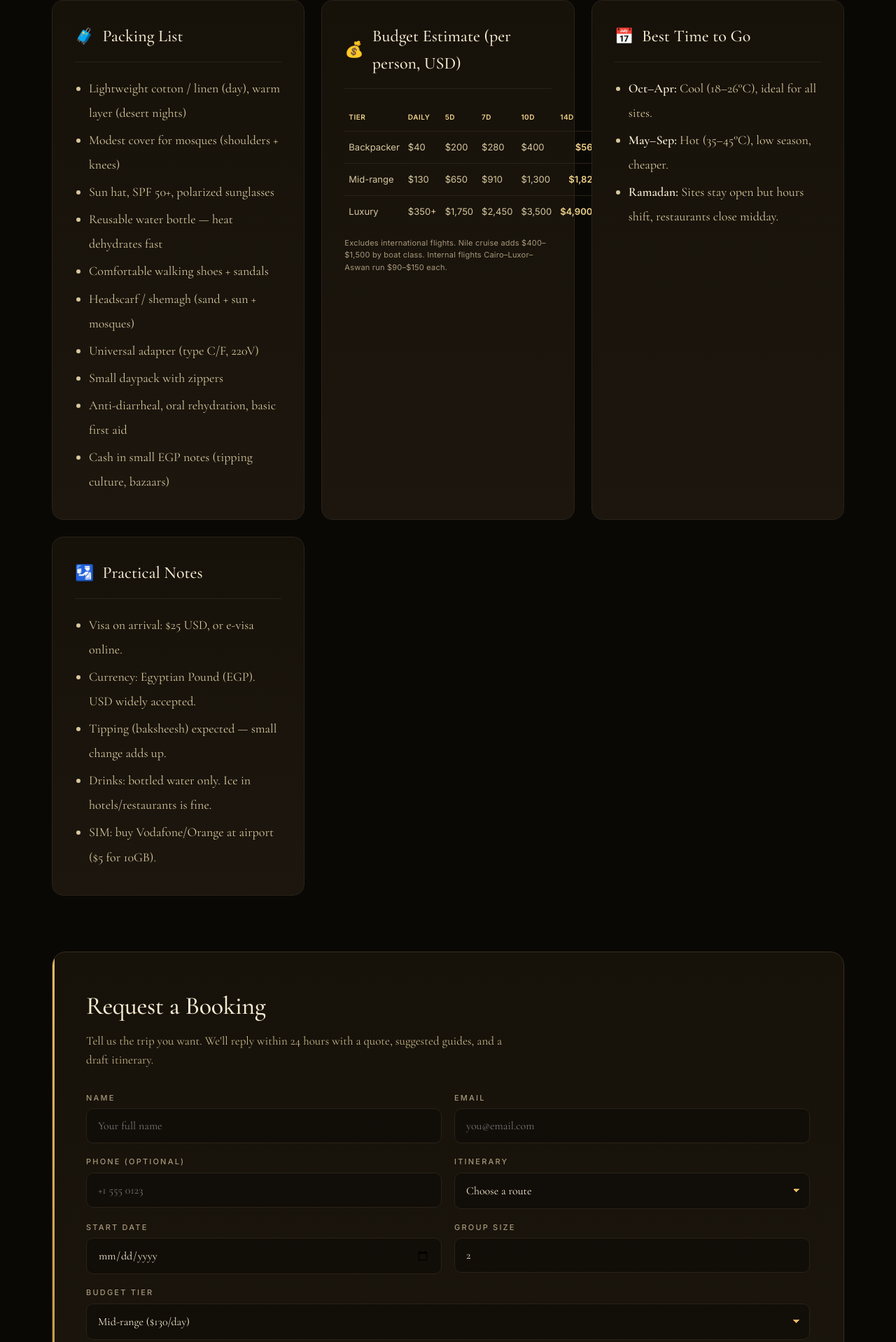
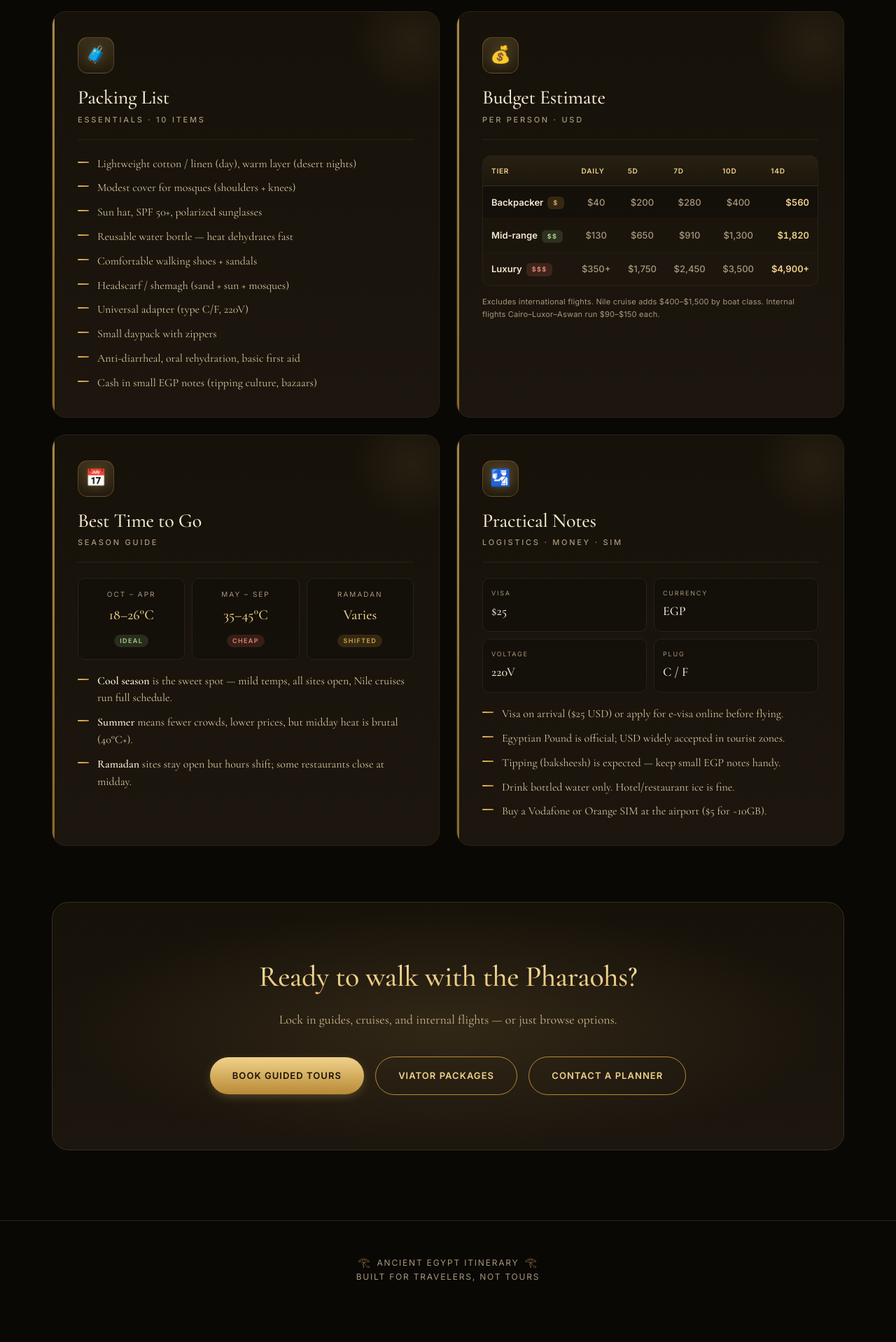
Before and after one commit to soumya0x/egypt, a website: page public/index.html in a window 1280 px wide. Shown: the part 2559-4477 px from the top of the page at 70% size. After the commit the page ends 4441 px from the top, so only its background shows below. Drawn offline with nearby package versions, Linux system fonts and the light colour scheme.

Commit message:
redesign extras grid: 2x2 premium cards with seasons + quick-facts

```diff
--- a/public/index.html
+++ b/public/index.html
@@ -191,69 +191,6 @@
   }
   .intro em{color:var(--accent);font-style:italic}
 
-  /* ====== FORMS ====== */
-  .form-section{
-    margin-top:80px;
-    background:linear-gradient(180deg,var(--panel) 0%,var(--panel-2) 100%);
-    border:1px solid var(--line-2);
-    border-radius:20px;
-    padding:48px;
-    position:relative;
-    overflow:hidden;
-  }
-  .form-section::before{
-    content:"";position:absolute;left:0;top:0;bottom:0;width:3px;
-    background:linear-gradient(180deg,var(--gold),var(--gold-2));
-  }
-  .form-section h2{
-    font-family:var(--serif);
-    font-size:36px;
-    font-weight:500;
-    color:#f5ead0;
-    margin:0 0 8px;
-    letter-spacing:-.01em;
-  }
-  .form-section .lead{color:#c8b78a;margin-bottom:32px;font-size:17px;max-width:600px}
-  .form-grid{display:grid;grid-template-columns:1fr 1fr;gap:18px}
-  .form-grid .full{grid-column:1/-1}
-  .form-row{display:flex;flex-direction:column;gap:6px}
-  .form-row label{
-    font-family:var(--sans);
-    font-size:11px;letter-spacing:.2em;text-transform:uppercase;
-    color:var(--ink-dim);
-    font-weight:500;
-  }
-  .form-row input,.form-row select,.form-row textarea{
-    background:rgba(0,0,0,.3);
-    border:1px solid var(--line);
-    border-radius:10px;
-    padding:14px 16px;
-    color:#f5ead0;
-    font-family:var(--serif);
-    font-size:16px;
-    transition:border-color .2s,background .2s;
-  }
-  .form-row textarea{resize:vertical;min-height:120px;line-height:1.5}
-  .form-row input:focus,.form-row select:focus,.form-row textarea:focus{
-    outline:none;
-    border-color:var(--gold);
-    background:rgba(227,184,99,.05);
-  }
-  .form-row select{appearance:none;background-image:linear-gradient(45deg,transparent 50%,var(--gold) 50%),linear-gradient(135deg,var(--gold) 50%,transparent 50%);background-position:calc(100% - 18px) 50%,calc(100% - 13px) 50%;background-size:5px 5px,5px 5px;background-repeat:no-repeat;padding-right:40px}
-  .form-row select option{background:#161109;color:#f5ead0}
-  .submit-row{margin-top:28px;display:flex;align-items:center;gap:16px;flex-wrap:wrap}
-  .status-msg{font-family:var(--sans);font-size:13px;letter-spacing:.05em;padding:10px 16px;border-radius:8px;display:none}
-  .status-msg.ok{display:inline-block;background:rgba(123,166,104,.15);color:#a8c98f;border:1px solid rgba(123,166,104,.3)}
-  .status-msg.err{display:inline-block;background:rgba(196,90,74,.15);color:#e08574;border:1px solid rgba(196,90,74,.3)}
-  .newsletter{margin-top:32px;display:flex;gap:10px;align-items:center;flex-wrap:wrap}
-  .newsletter input{flex:1;min-width:220px}
-  .newsletter button{flex-shrink:0}
-  @media (max-width:640px){
-    .form-section{padding:32px 24px}
-    .form-grid{grid-template-columns:1fr}
-    .form-section h2{font-size:28px}
-  }
-
   /* ====== DAY CARD ====== */
   .day{
     background:linear-gradient(180deg,var(--panel) 0%,var(--panel-2) 100%);
@@ -324,56 +261,239 @@
 
   /* ====== EXTRAS GRID ====== */
   section.extras{
-    margin-top:80px;
+    margin-top:96px;
     display:grid;
-    grid-template-columns:repeat(auto-fit,minmax(300px,1fr));
+    grid-template-columns:repeat(2,1fr);
     gap:24px;
   }
   .card{
     background:linear-gradient(180deg,var(--panel) 0%,var(--panel-2) 100%);
     border:1px solid var(--line);
-    border-radius:16px;
-    padding:32px;
+    border-radius:20px;
+    padding:36px;
     position:relative;
-    transition:border-color .25s,transform .25s;
+    overflow:hidden;
+    transition:border-color .3s,transform .3s,box-shadow .3s;
   }
-  .card:hover{border-color:var(--gold-3);transform:translateY(-2px)}
+  .card::before{
+    content:"";position:absolute;left:0;top:0;bottom:0;width:3px;
+    background:linear-gradient(180deg,var(--gold) 0%,var(--gold-2) 100%);
+    opacity:.7;transition:opacity .3s;
+  }
+  .card::after{
+    content:"";position:absolute;right:-60px;top:-60px;width:200px;height:200px;
+    background:radial-gradient(circle,rgba(227,184,99,.08),transparent 60%);
+    pointer-events:none;
+  }
+  .card:hover{
+    border-color:var(--gold-2);
+    transform:translateY(-4px);
+    box-shadow:0 16px 40px -16px rgba(0,0,0,.5),0 0 0 1px rgba(227,184,99,.1);
+  }
+  .card:hover::before{opacity:1}
+
+  .card .icon-circle{
+    width:52px;height:52px;
+    border-radius:14px;
+    display:flex;align-items:center;justify-content:center;
+    background:linear-gradient(180deg,rgba(227,184,99,.18),rgba(227,184,99,.06));
+    border:1px solid rgba(227,184,99,.25);
+    margin-bottom:18px;
+    position:relative;
+  }
+  .card .icon-circle .ic{
+    font-size:24px;line-height:1;
+    filter:drop-shadow(0 0 8px rgba(227,184,99,.3));
+  }
   .card h2{
-    margin:0 0 20px;
+    margin:0 0 6px;
     font-family:var(--serif);
-    font-size:24px;
+    font-size:28px;
     font-weight:500;
     color:#f5ead0;
-    display:flex;align-items:center;gap:12px;
-    padding-bottom:16px;
+    letter-spacing:-.01em;
+    line-height:1.2;
+  }
+  .card .subtitle{
+    font-family:var(--sans);
+    font-size:11px;letter-spacing:.25em;text-transform:uppercase;
+    color:var(--ink-dim);
+    font-weight:500;
+    margin-bottom:22px;
+    padding-bottom:18px;
     border-bottom:1px solid var(--line);
   }
-  .card h2 .ic{font-size:22px;color:var(--gold)}
-  .card ul{padding-left:20px;line-height:1.95;margin:0}
-  .card li{color:#d8c89e;margin:4px 0}
+  .card ul{
+    list-style:none;padding:0;margin:0;
+    display:flex;flex-direction:column;gap:10px;
+  }
+  .card li{
+    color:#d8c89e;
+    padding-left:28px;
+    position:relative;
+    line-height:1.55;
+    font-size:16px;
+  }
+  .card li::before{
+    content:"";
+    position:absolute;left:0;top:9px;
+    width:16px;height:2px;
+    background:linear-gradient(90deg,var(--gold),var(--gold-2));
+    border-radius:1px;
+  }
   .card li strong{color:#f5ead0;font-weight:600}
 
+  /* === Budget table polish === */
+  .budget .table-wrap{
+    border:1px solid var(--line);
+    border-radius:12px;
+    overflow:hidden;
+    background:rgba(0,0,0,.2);
+  }
   .budget table{
     width:100%;
     border-collapse:collapse;
     font-family:var(--sans);
     font-size:13px;
   }
+  .budget thead{
+    background:linear-gradient(180deg,rgba(227,184,99,.1),rgba(227,184,99,.04));
+  }
   .budget th,.budget td{
-    padding:12px 6px;
+    padding:13px 12px;
     text-align:left;
-    border-bottom:1px solid var(--line);
   }
   .budget th{
     color:var(--accent);
     font-weight:600;
-    letter-spacing:.05em;
+    letter-spacing:.08em;
     text-transform:uppercase;
     font-size:10px;
+    border-bottom:1px solid var(--line-2);
   }
-  .budget td{color:#d8c89e}
-  .budget td:last-child{text-align:right;color:var(--accent);font-weight:600}
-  .budget tr:last-child td{border-bottom:none}
+  .budget tbody tr{
+    transition:background .2s;
+    border-bottom:1px solid rgba(42,34,24,.5);
+  }
+  .budget tbody tr:last-child{border-bottom:none}
+  .budget tbody tr:hover{background:rgba(227,184,99,.04)}
+  .budget tbody tr:nth-child(2){background:rgba(227,184,99,.025)}
+  .budget tbody tr:nth-child(3){background:rgba(227,184,99,.04)}
+  .budget td{
+    color:#e6d5a6;
+    font-weight:500;
+  }
+  .budget td:first-child{color:#f5ead0;font-weight:600}
+  .budget td:not(:last-child):not(:first-child){
+    color:var(--ink-dim);
+    text-align:center;
+  }
+  .budget td:last-child{
+    text-align:right;
+    color:var(--accent);
+    font-weight:600;
+    font-variant-numeric:tabular-nums;
+  }
+  .tier-tag{
+    display:inline-block;
+    padding:2px 8px;
+    border-radius:6px;
+    font-size:9px;
+    letter-spacing:.15em;
+    text-transform:uppercase;
+    font-weight:700;
+    margin-left:6px;
+    vertical-align:middle;
+  }
+  .tier-tag.bp{background:rgba(184,138,54,.2);color:#d4a857}
+  .tier-tag.mr{background:rgba(123,166,104,.2);color:#a8c98f}
+  .tier-tag.lx{background:rgba(196,90,74,.2);color:#e08574}
+
+  .card .footnote{
+    margin-top:14px;
+    font-family:var(--sans);
+    font-size:11px;
+    color:var(--ink-dim);
+    line-height:1.6;
+    letter-spacing:.02em;
+  }
+
+  /* === Best time: season strip === */
+  .seasons{
+    display:grid;
+    grid-template-columns:repeat(3,1fr);
+    gap:10px;
+    margin-bottom:18px;
+  }
+  .season{
+    padding:14px 12px;
+    border-radius:10px;
+    border:1px solid var(--line);
+    background:rgba(0,0,0,.2);
+    text-align:center;
+    transition:border-color .2s,transform .2s;
+  }
+  .season:hover{border-color:var(--gold-2);transform:translateY(-2px)}
+  .season .label{
+    font-family:var(--sans);
+    font-size:10px;letter-spacing:.2em;text-transform:uppercase;
+    color:var(--ink-dim);
+    margin-bottom:6px;
+  }
+  .season .temp{
+    font-family:var(--serif);
+    font-size:20px;
+    color:var(--accent);
+    font-weight:500;
+    margin-bottom:4px;
+  }
+  .season .badge{
+    display:inline-block;
+    padding:2px 8px;
+    border-radius:999px;
+    font-family:var(--sans);
+    font-size:9px;letter-spacing:.15em;text-transform:uppercase;
+    font-weight:600;
+  }
+  .season.cool .badge{background:rgba(123,166,104,.2);color:#a8c98f}
+  .season.hot .badge{background:rgba(196,90,74,.2);color:#e08574}
+  .season.ramadan .badge{background:rgba(184,138,54,.2);color:#d4a857}
+
+  /* === Practical notes: stat row === */
+  .quick-facts{
+    display:grid;
+    grid-template-columns:repeat(2,1fr);
+    gap:10px;
+    margin-bottom:18px;
+  }
+  .fact{
+    padding:14px 12px;
+    border-radius:10px;
+    border:1px solid var(--line);
+    background:rgba(0,0,0,.2);
+    transition:border-color .2s;
+  }
+  .fact:hover{border-color:var(--gold-2)}
+  .fact .lbl{
+    font-family:var(--sans);
+    font-size:9px;letter-spacing:.2em;text-transform:uppercase;
+    color:var(--ink-dim);
+    margin-bottom:4px;
+  }
+  .fact .val{
+    font-family:var(--serif);
+    font-size:18px;
+    color:#f5ead0;
+    font-weight:500;
+  }
+
+  @media (max-width:780px){
+    section.extras{grid-template-columns:1fr;gap:20px}
+    .card{padding:28px 24px}
+    .card h2{font-size:24px}
+    .seasons{grid-template-columns:1fr}
+    .quick-facts{grid-template-columns:1fr}
+  }
 
   /* ====== CTA ====== */
   .cta{
@@ -456,7 +576,7 @@
     main{padding:40px 16px 60px}
     .day{padding:24px 20px}
     .day h3{font-size:24px}
-    .card{padding:24px}
+    section.extras .card{padding:28px 24px}
     .cta h2{font-size:32px}
     header .meta{gap:24px}
     header .meta strong{font-size:22px}
@@ -735,7 +855,9 @@
 <section class="extras">
 
   <div class="card">
-    <h2><span class="ic">🧳</span>Packing List</h2>
+    <div class="icon-circle"><span class="ic">🧳</span></div>
+    <h2>Packing List</h2>
+    <div class="subtitle">Essentials · 10 items</div>
     <ul>
       <li>Lightweight cotton / linen (day), warm layer (desert nights)</li>
       <li>Modest cover for mosques (shoulders + knees)</li>
@@ -751,133 +873,77 @@
   </div>
 
   <div class="card budget">
-    <h2><span class="ic">💰</span>Budget Estimate (per person, USD)</h2>
-    <table>
-      <thead><tr><th>Tier</th><th>Daily</th><th>5D</th><th>7D</th><th>10D</th><th>14D</th></tr></thead>
-      <tbody>
-        <tr><td>Backpacker</td><td>$40</td><td>$200</td><td>$280</td><td>$400</td><td>$560</td></tr>
-        <tr><td>Mid-range</td><td>$130</td><td>$650</td><td>$910</td><td>$1,300</td><td>$1,820</td></tr>
-        <tr><td>Luxury</td><td>$350+</td><td>$1,750</td><td>$2,450</td><td>$3,500</td><td>$4,900+</td></tr>
-      </tbody>
-    </table>
-    <p style="font-family:var(--sans);font-size:11px;color:var(--ink-dim);margin-top:14px;line-height:1.6;letter-spacing:.02em">Excludes international flights. Nile cruise adds $400–$1,500 by boat class. Internal flights Cairo–Luxor–Aswan run $90–$150 each.</p>
+    <div class="icon-circle"><span class="ic">💰</span></div>
+    <h2>Budget Estimate</h2>
+    <div class="subtitle">Per person · USD</div>
+    <div class="table-wrap">
+      <table>
+        <thead><tr><th>Tier</th><th>Daily</th><th>5D</th><th>7D</th><th>10D</th><th>14D</th></tr></thead>
+        <tbody>
+          <tr><td>Backpacker<span class="tier-tag bp">$</span></td><td>$40</td><td>$200</td><td>$280</td><td>$400</td><td>$560</td></tr>
+          <tr><td>Mid-range<span class="tier-tag mr">$$</span></td><td>$130</td><td>$650</td><td>$910</td><td>$1,300</td><td>$1,820</td></tr>
+          <tr><td>Luxury<span class="tier-tag lx">$$$</span></td><td>$350+</td><td>$1,750</td><td>$2,450</td><td>$3,500</td><td>$4,900+</td></tr>
+        </tbody>
+      </table>
+    </div>
+    <div class="footnote">Excludes international flights. Nile cruise adds $400–$1,500 by boat class. Internal flights Cairo–Luxor–Aswan run $90–$150 each.</div>
   </div>
 
   <div class="card">
-    <h2><span class="ic">📅</span>Best Time to Go</h2>
+    <div class="icon-circle"><span class="ic">📅</span></div>
+    <h2>Best Time to Go</h2>
+    <div class="subtitle">Season guide</div>
+    <div class="seasons">
+      <div class="season cool">
+        <div class="label">Oct – Apr</div>
+        <div class="temp">18–26°C</div>
+        <span class="badge">Ideal</span>
+      </div>
+      <div class="season hot">
+        <div class="label">May – Sep</div>
+        <div class="temp">35–45°C</div>
+        <span class="badge">Cheap</span>
+      </div>
+      <div class="season ramadan">
+        <div class="label">Ramadan</div>
+        <div class="temp">Varies</div>
+        <span class="badge">Shifted</span>
+      </div>
+    </div>
     <ul>
-      <li><strong>Oct–Apr:</strong> Cool (18–26°C), ideal for all sites.</li>
-      <li><strong>May–Sep:</strong> Hot (35–45°C), low season, cheaper.</li>
-      <li><strong>Ramadan:</strong> Sites stay open but hours shift, restaurants close midday.</li>
+      <li><strong>Cool season</strong> is the sweet spot — mild temps, all sites open, Nile cruises run full schedule.</li>
+      <li><strong>Summer</strong> means fewer crowds, lower prices, but midday heat is brutal (40°C+).</li>
+      <li><strong>Ramadan</strong> sites stay open but hours shift; some restaurants close at midday.</li>
     </ul>
   </div>
 
   <div class="card">
-    <h2><span class="ic">🛂</span>Practical Notes</h2>
+    <div class="icon-circle"><span class="ic">🛂</span></div>
+    <h2>Practical Notes</h2>
+    <div class="subtitle">Logistics · money · sim</div>
+    <div class="quick-facts">
+      <div class="fact"><div class="lbl">Visa</div><div class="val">$25</div></div>
+      <div class="fact"><div class="lbl">Currency</div><div class="val">EGP</div></div>
+      <div class="fact"><div class="lbl">Voltage</div><div class="val">220V</div></div>
+      <div class="fact"><div class="lbl">Plug</div><div class="val">C / F</div></div>
+    </div>
     <ul>
-      <li>Visa on arrival: $25 USD, or e-visa online.</li>
-      <li>Currency: Egyptian Pound (EGP). USD widely accepted.</li>
-      <li>Tipping (baksheesh) expected — small change adds up.</li>
-      <li>Drinks: bottled water only. Ice in hotels/restaurants is fine.</li>
-      <li>SIM: buy Vodafone/Orange at airport ($5 for 10GB).</li>
+      <li>Visa on arrival ($25 USD) or apply for e-visa online before flying.</li>
+      <li>Egyptian Pound is official; USD widely accepted in tourist zones.</li>
+      <li>Tipping (baksheesh) is expected — keep small EGP notes handy.</li>
+      <li>Drink bottled water only. Hotel/restaurant ice is fine.</li>
+      <li>Buy a Vodafone or Orange SIM at the airport ($5 for ~10GB).</li>
     </ul>
   </div>
 
 </section>
 
-<!-- BOOKING FORM -->
-<section class="form-section" id="book">
-  <h2>Request a Booking</h2>
-  <p class="lead">Tell us the trip you want. We'll reply within 24 hours with a quote, suggested guides, and a draft itinerary.</p>
-  <form id="booking-form" class="form-grid" novalidate>
-    <div class="form-row">
-      <label for="b-name">Name</label>
-      <input id="b-name" name="name" type="text" required maxlength="200" placeholder="Your full name">
-    </div>
-    <div class="form-row">
-      <label for="b-email">Email</label>
-      <input id="b-email" name="email" type="email" required placeholder="you@email.com">
-    </div>
-    <div class="form-row">
-      <label for="b-phone">Phone (optional)</label>
-      <input id="b-phone" name="phone" type="tel" maxlength="50" placeholder="+1 555 0123">
-    </div>
-    <div class="form-row">
-      <label for="b-itin">Itinerary</label>
-      <select id="b-itin" name="itinerary" required>
-        <option value="">Choose a route</option>
-        <option value="5-day">5 Days · Essentials</option>
-        <option value="7-day">7 Days · Classic</option>
-        <option value="10-day">10 Days · With Nile Cruise</option>
-        <option value="14-day">14 Days · Deep Dive</option>
-      </select>
-    </div>
-    <div class="form-row">
-      <label for="b-date">Start Date</label>
-      <input id="b-date" name="start_date" type="date" required>
-    </div>
-    <div class="form-row">
-      <label for="b-size">Group Size</label>
-      <input id="b-size" name="group_size" type="number" min="1" max="50" value="2" required>
-    </div>
-    <div class="form-row full">
-      <label for="b-tier">Budget Tier</label>
-      <select id="b-tier" name="tier" required>
-        <option value="mid-range">Mid-range ($130/day)</option>
-        <option value="backpacker">Backpacker ($40/day)</option>
-        <option value="luxury">Luxury ($350+/day)</option>
-      </select>
-    </div>
-    <div class="form-row full">
-      <label for="b-notes">Notes / Special Requests</label>
-      <textarea id="b-notes" name="notes" maxlength="2000" placeholder="Any accessibility needs, must-see sites, dietary restrictions, travel companions..."></textarea>
-    </div>
-    <div class="submit-row full">
-      <button type="submit" class="btn">Request Quote</button>
-      <span class="status-msg" id="b-status"></span>
-    </div>
-  </form>
-</section>
-
-<!-- CONTACT + NEWSLETTER -->
-<section class="form-section" id="contact">
-  <h2>Get in Touch</h2>
-  <p class="lead">Custom itineraries, group bookings, or questions about a trip. We read every message.</p>
-  <form id="contact-form" class="form-grid" novalidate>
-    <div class="form-row">
-      <label for="c-name">Name</label>
-      <input id="c-name" name="name" type="text" required maxlength="200" placeholder="Your name">
-    </div>
-    <div class="form-row">
-      <label for="c-email">Email</label>
-      <input id="c-email" name="email" type="email" required placeholder="you@email.com">
-    </div>
-    <div class="form-row full">
-      <label for="c-msg">Message</label>
-      <textarea id="c-msg" name="message" required maxlength="5000" placeholder="Tell us what you're thinking..."></textarea>
-    </div>
-    <div class="submit-row full">
-      <button type="submit" class="btn">Send Message</button>
-      <span class="status-msg" id="c-status"></span>
-    </div>
-  </form>
-
-  <div style="margin-top:48px;padding-top:32px;border-top:1px solid var(--line)">
-    <h2 style="font-size:24px;margin-bottom:6px">Newsletter</h2>
-    <p class="lead" style="margin-bottom:16px">New routes, seasonal deals, and travel notes. ~1 email per month.</p>
-    <form id="subscribe-form" class="newsletter" novalidate>
-      <input name="email" type="email" required placeholder="you@email.com" aria-label="Email">
-      <button type="submit" class="btn">Subscribe</button>
-      <span class="status-msg" id="s-status"></span>
-    </form>
-  </div>
-</section>
-
 <div class="cta">
-  <h2>Or browse curated packages</h2>
-  <p>Skip the planning — pick a vetted tour from trusted partners.</p>
-  <a class="btn" href="https://www.getyourguide.com/cairo-l169/" target="_blank" rel="noopener">GetYourGuide</a>
-  <a class="btn ghost" href="https://www.viator.com/Egypt-tours/d19" target="_blank" rel="noopener">Viator</a>
+  <h2>Ready to walk with the Pharaohs?</h2>
+  <p>Lock in guides, cruises, and internal flights — or just browse options.</p>
+  <a class="btn" href="https://www.getyourguide.com/cairo-l169/" target="_blank" rel="noopener">Book Guided Tours</a>
+  <a class="btn ghost" href="https://www.viator.com/Egypt-tours/d19" target="_blank" rel="noopener">Viator Packages</a>
+  <a class="btn ghost" href="mailto:hello@youregypt.example">Contact a Planner</a>
 </div>
 
 </main>
@@ -888,7 +954,6 @@
 </footer>
 
 <script>
-  // ---- tab switching ----
   const tabs = document.querySelectorAll('nav.tabs button');
   const panels = document.querySelectorAll('.panel');
   tabs.forEach(btn => {
@@ -900,100 +965,6 @@
       window.scrollTo({top:0,behavior:'smooth'});
     });
   });
-
-  // ---- pre-fill booking form when switching tabs ----
-  tabs.forEach(btn => {
-    btn.addEventListener('click', () => {
-      const sel = document.getElementById('b-itin');
-      if (sel && btn.dataset.tab.startsWith('d')) {
-        const map = { d5:'5-day', d7:'7-day', d10:'10-day', d14:'14-day' };
-        if (map[btn.dataset.tab]) sel.value = map[btn.dataset.tab];
-      }
-    });
-  });
-
-  // ---- min date = today ----
-  const dateInput = document.getElementById('b-date');
-  if (dateInput) {
-    const t = new Date();
-    dateInput.min = t.toISOString().slice(0,10);
-  }
-
-  // ---- form helpers ----
-  function setStatus(el, ok, msg) {
-    el.classList.remove('ok','err');
-    el.classList.add(ok ? 'ok' : 'err');
-    el.textContent = msg;
-    el.style.display = 'inline-block';
-  }
-
-  async function postJSON(url, body) {
-    const r = await fetch(url, {
-      method: 'POST',
-      headers: { 'Content-Type': 'application/json' },
-      body: JSON.stringify(body),
-    });
-    const data = await r.json().catch(() => ({ ok:false, error:'bad response' }));
-    if (!r.ok || !data.ok) throw new Error(data.error || `HTTP ${r.status}`);
-    return data;
-  }
-
-  function serialize(form) {
-    return Object.fromEntries(new FormData(form).entries());
-  }
-
-  // ---- booking form ----
-  document.getElementById('booking-form').addEventListener('submit', async (e) => {
-    e.preventDefault();
-    const status = document.getElementById('b-status');
-    const btn = e.target.querySelector('button[type=submit]');
-    const data = serialize(e.target);
-    data.group_size = Number(data.group_size);
-    btn.disabled = true; btn.textContent = 'Sending…';
-    try {
-      await postJSON('/api/booking', data);
-      setStatus(status, true, '✓ Quote request received. We will reply within 24 hours.');
-      e.target.reset();
-    } catch (err) {
-      setStatus(status, false, '✕ ' + err.message);
-    } finally {
-      btn.disabled = false; btn.textContent = 'Request Quote';
-    }
-  });
-
-  // ---- contact form ----
-  document.getElementById('contact-form').addEventListener('submit', async (e) => {
-    e.preventDefault();
-    const status = document.getElementById('c-status');
-    const btn = e.target.querySelector('button[type=submit]');
-    btn.disabled = true; btn.textContent = 'Sending…';
-    try {
-      await postJSON('/api/contact', serialize(e.target));
-      setStatus(status, true, '✓ Message sent. We will be in touch soon.');
-      e.target.reset();
-    } catch (err) {
-      setStatus(status, false, '✕ ' + err.message);
-    } finally {
-      btn.disabled = false; btn.textContent = 'Send Message';
-    }
-  });
-
-  // ---- newsletter ----
-  document.getElementById('subscribe-form').addEventListener('submit', async (e) => {
-    e.preventDefault();
-    const status = document.getElementById('s-status');
-    const btn = e.target.querySelector('button[type=submit]');
-    const data = serialize(e.target);
-    btn.disabled = true; btn.textContent = 'Subscribing…';
-    try {
-      const r = await postJSON('/api/subscribe', data);
-      setStatus(status, true, r.already ? '✓ You are already on the list.' : '✓ Subscribed. Welcome aboard.');
-    } catch (err) {
-      setStatus(status, false, '✕ ' + err.message);
-    } finally {
-      btn.disabled = false; btn.textContent = 'Subscribe';
-    }
-  });
 </script>
 
 </body>
```
